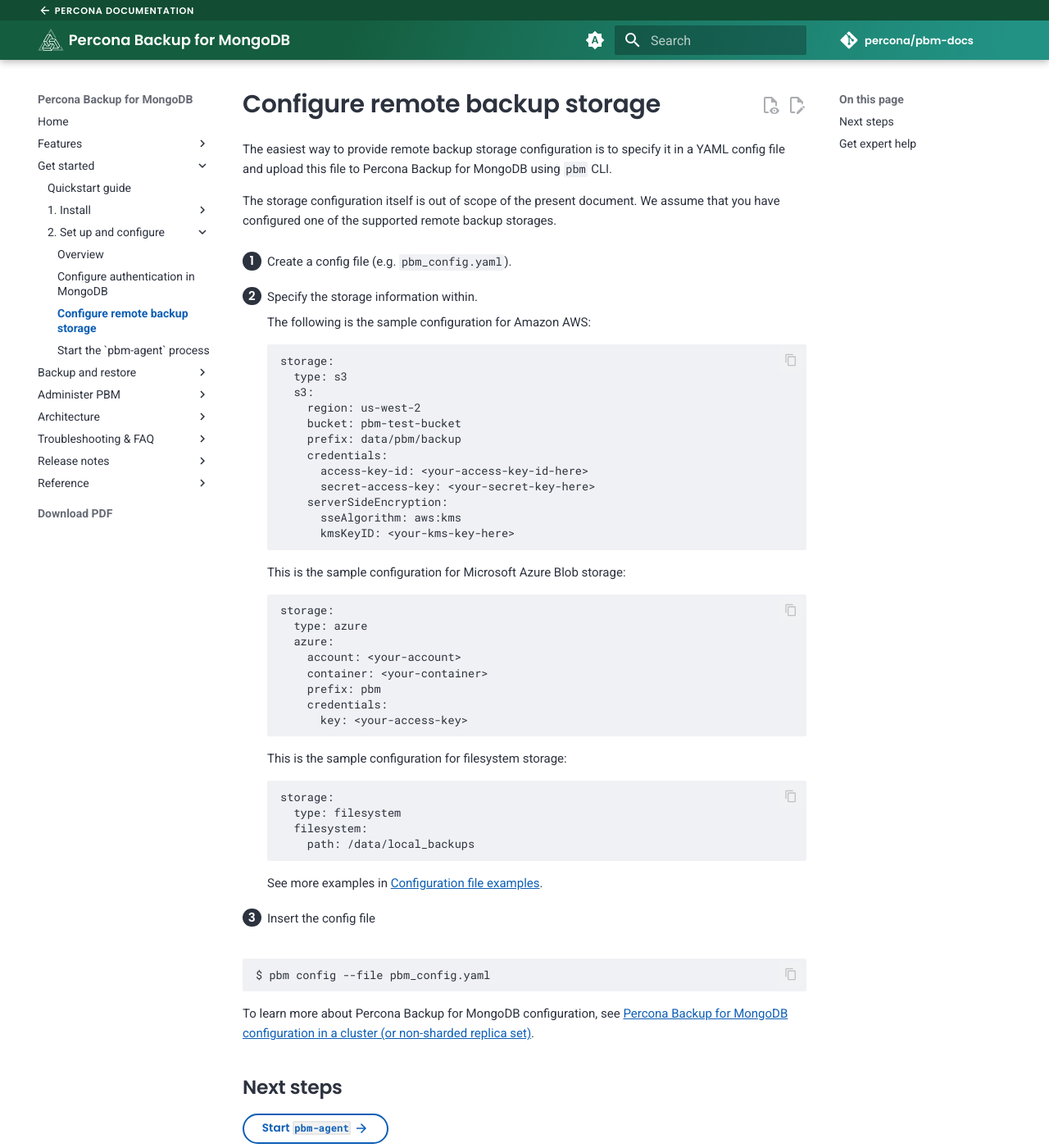
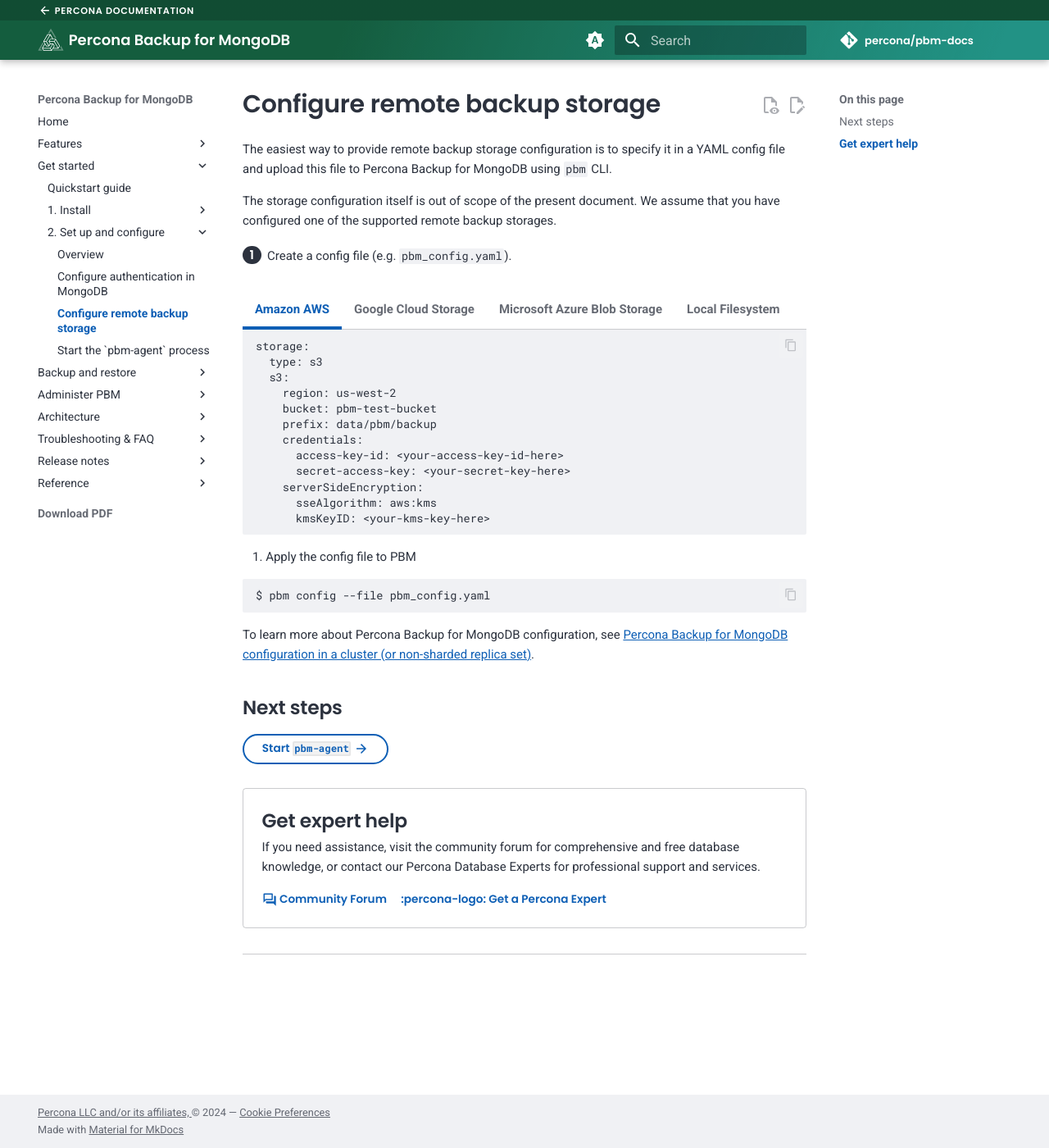
Before and after one commit to percona/pbm-docs, an MkDocs documentation site: the page built from docs/install/backup-storage.md, in a window 1280 px wide and 1400 px high. Shown: the whole window at 82% size. Built offline with MkDocs 1.6.1 and Material for MkDocs 9.7.7, drawn with Linux system fonts in a browser that asks for light colours; nearby versions of some CDN libraries; comment, search, counter and statistics services are not loaded.

Commit message:
Update backup-storage.md

````diff
--- a/docs/install/backup-storage.md
+++ b/docs/install/backup-storage.md
@@ -7,9 +7,7 @@
 
 1. Create a config file (e.g. `pbm_config.yaml`).
 
-2. Specify the storage information within.
-
-    The following is the sample configuration for Amazon AWS:
+=== "Amazon AWS"
 
     ```yaml
     storage:
@@ -26,7 +24,21 @@
           kmsKeyID: <your-kms-key-here>
     ```
 
-    This is the sample configuration for Microsoft Azure Blob storage:
+=== "Google Cloud Storage"
+    ```yaml
+    storage:
+     type: s3
+         s3:
+         region: northamerica-northeast1
+         bucket: pbm-testing
+         prefix: pbm/test
+         endpointUrl: https://storage.googleapis.com
+         credentials:
+           access-key-id: <your-access-key-id-here>
+           secret-access-key: <your-secret-key-here>
+    ```
+
+=== "Microsoft Azure Blob Storage"
 
     ```yaml
     storage:
@@ -39,7 +51,7 @@
           key: <your-access-key>
     ```
 
-    This is the sample configuration for filesystem storage:
+=== "Local Filesystem"
 
     ```yaml
     storage:
@@ -50,8 +62,7 @@
 
     See more examples in [Configuration file examples](../details/storage-config-example.md).
 
-
-3. Insert the config file
+2. Apply the config file to PBM
 
 ```{.bash data-prompt="$"}
 $ pbm config --file pbm_config.yaml
````
